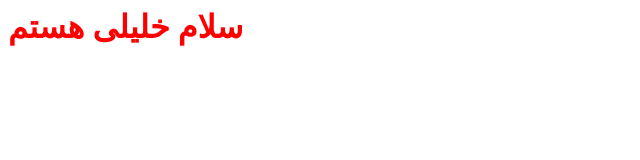
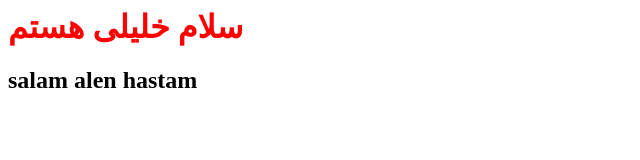
Before and after one commit to bill-BKH/django_d_test, a plain HTML site: page index.html in a window 1280 px wide. Shown: the whole page, without its empty margins (0-640 px from the left). Drawn offline with Linux system fonts and the light colour scheme.

Commit message:
my message add

```diff
--- a/index.html
+++ b/index.html
@@ -4,5 +4,6 @@
     </head>
     <body>
         <h1 style="color: red;">سلام خلیلی هستم</h1>
+        <h2> salam alen hastam </h2>
     </body>
 </html>
```
